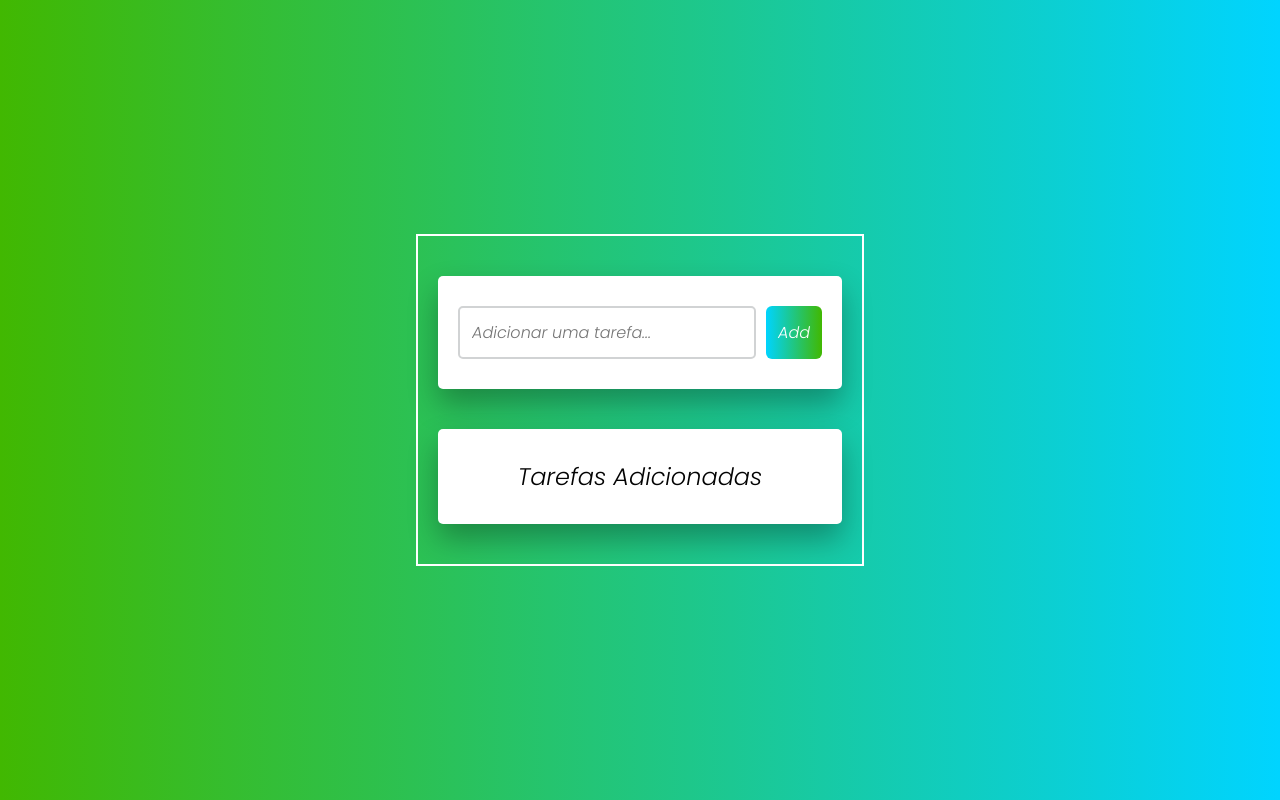
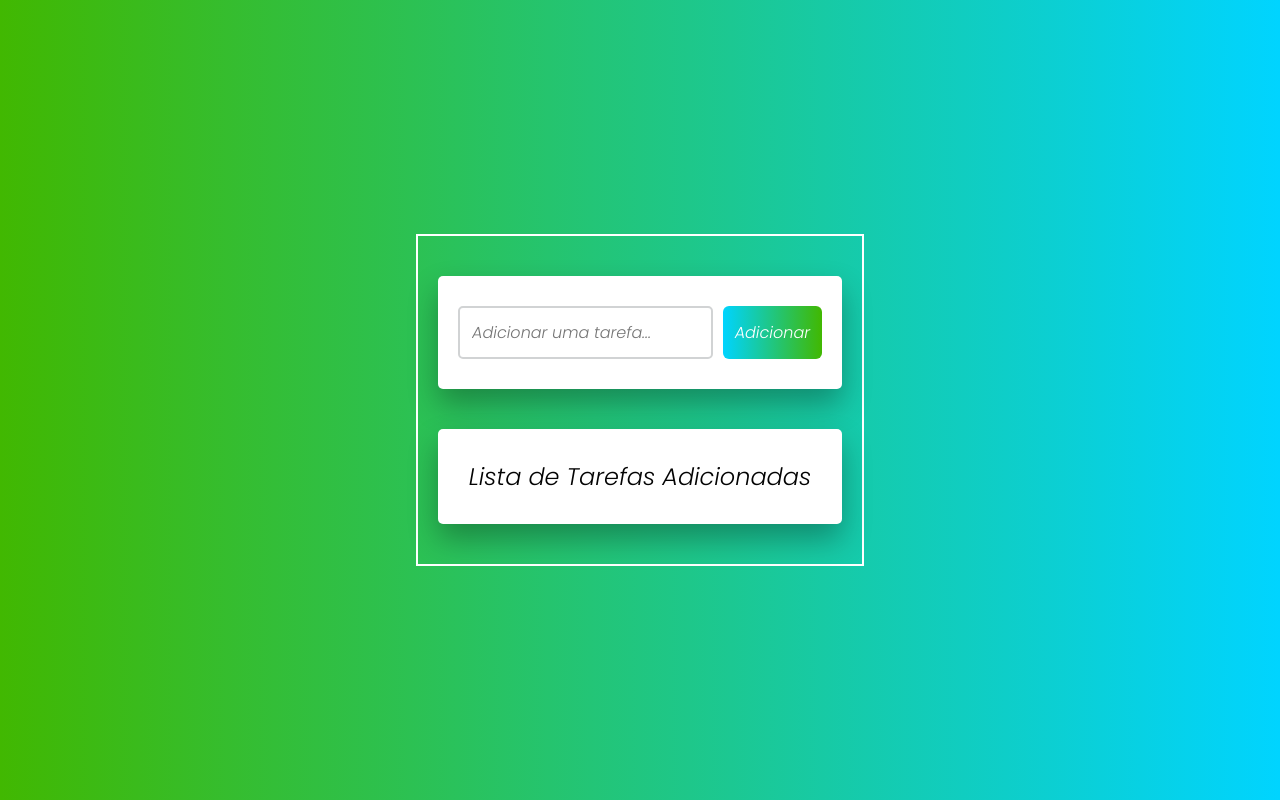
Before and after one commit to atomsdeveloper/project-to-do-list, a plain HTML site: page index.html in a window 1280 px wide. Drawn offline with Linux system fonts and the light colour scheme.

Commit message:
fix: rename descriptions in html

```diff
--- a/index.html
+++ b/index.html
@@ -11,11 +11,11 @@
     <div class="container">
         <div class="newTaskContainer">
             <input type="text" class="newTaskAdd" placeholder="Adicionar uma tarefa...">
-            <button id="newTaskBtn"> Add </button>
+            <button id="newTaskBtn"> Adicionar </button>
         </div>
 
         <div class="newTasks">
-            <h2> Tarefas Adicionadas </h2>
+            <h2> Lista de Tarefas Adicionadas </h2>
         </div>
     </div>
 
```
